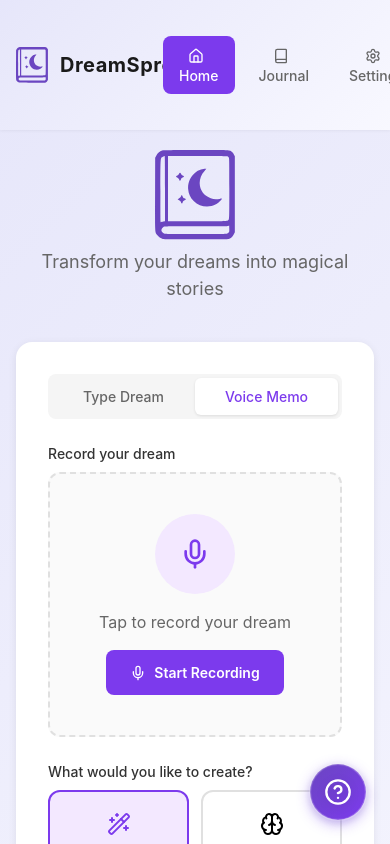
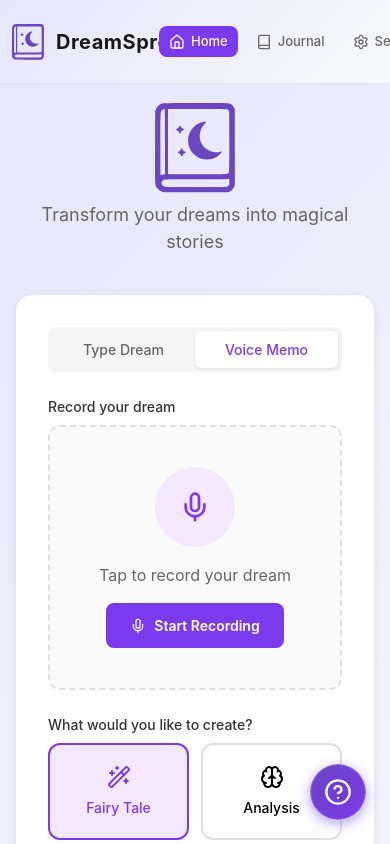
Before and after one commit to timfmjones/dream-journal-frontend, a React (Vite) app: page / in a window 390 px wide. Shown: the top 844 px of the page. Built offline with nearby package versions, Linux system fonts and the light colour scheme; no server answers.

Commit message:
mobile header styling

```diff
--- a/src/index.css
+++ b/src/index.css
@@ -43,6 +43,7 @@ body {
   transition: all 0.2s;
   border: none;
   cursor: pointer;
+  white-space: nowrap;
 }
 
 .nav-button:hover {
@@ -865,3 +866,52 @@ body {
   width: 40px;
   height: 40px;
 }
+
+/* Mobile responsive styles */
+@media (max-width: 640px) {
+  /* Adjust header padding */
+  .header-container .content-container {
+    padding: 0 12px;
+  }
+
+  /* Make nav buttons more compact on mobile */
+  .nav-button {
+    padding: 6px 10px;
+    font-size: 13px;
+  }
+
+  /* Hide nav labels on very small screens, show only icons */
+  @media (max-width: 380px) {
+    .nav-label {
+      display: none;
+    }
+
+    .nav-button {
+      padding: 8px;
+    }
+  }
+
+  /* Adjust sign in button */
+  .sign-in-button {
+    padding: 6px 12px;
+    font-size: 13px;
+  }
+
+  /* Ensure logo doesn't get too big */
+  .header-container .logo-container {
+    max-width: 150px;
+  }
+}
+
+/* For very small screens, allow header to wrap nicely */
+@media (max-width: 480px) {
+  .header-container > .content-container > div {
+    justify-content: center;
+  }
+
+  /* Center navigation on mobile when wrapped */
+  nav {
+    justify-content: center;
+    width: 100%;
+  }
+}
```
